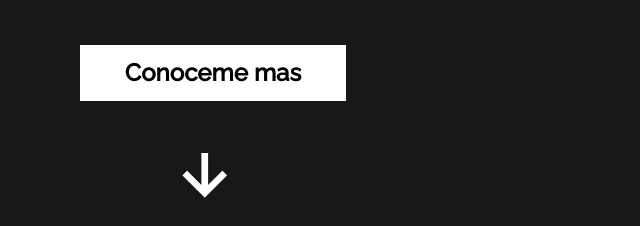
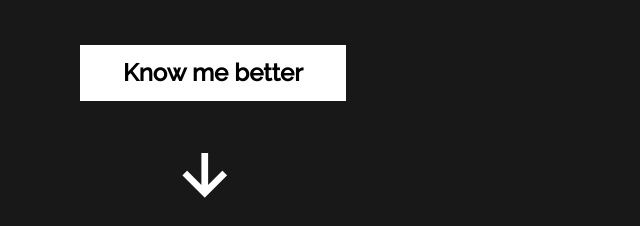
Before and after one commit to PedroReverendo/Portafolio-Web, a website: page index.html in a window 1280 px wide. Shown: the part 476-702 px from the top of the page, 0-640 px from the left. Drawn offline with nearby package versions, Linux system fonts and the light colour scheme.

Commit message:
correcciones 4

```diff
--- a/assets/css/style.css
+++ b/assets/css/style.css
@@ -217,6 +217,8 @@ img{
   display: flex;
   align-items: center;
   justify-content: center;
+
+  transition: all .3s ease-in-out;
 }
 
 .father{
@@ -232,6 +234,7 @@ img{
   line-height: 143.9%;
 
   color: #000;
+  transition: all .3s ease-in-out;
 }
 .down__arrow{
   color: #FFF;
@@ -239,6 +242,8 @@ img{
 
   padding-block-start: 2rem;
   padding-inline-start: 5.3rem;
+
+  transition: all .3s ease-in-out;
 }
 .boton__home:hover{
   background-color: #181818;
@@ -247,6 +252,9 @@ img{
   color: #C0FF3C;
 }
 
+.down__arrow:hover{
+  color: #C0FF3C;
+}
 /*===== ABOUT =====*/
 .section__subtitle{
   font-family: Montserrat;
--- a/index.html
+++ b/index.html
@@ -75,7 +75,7 @@
 
                     <div class="father">
                         <div class="boton__home">
-                            <a class="text__boton_home" href="#about">Conoceme mas</a>
+                            <a class="text__boton_home" href="#about">Know me better</a>
                         </div>
                         <a href="#about">
                             <i class='bx bx-down-arrow-alt down__arrow'></i>
```
